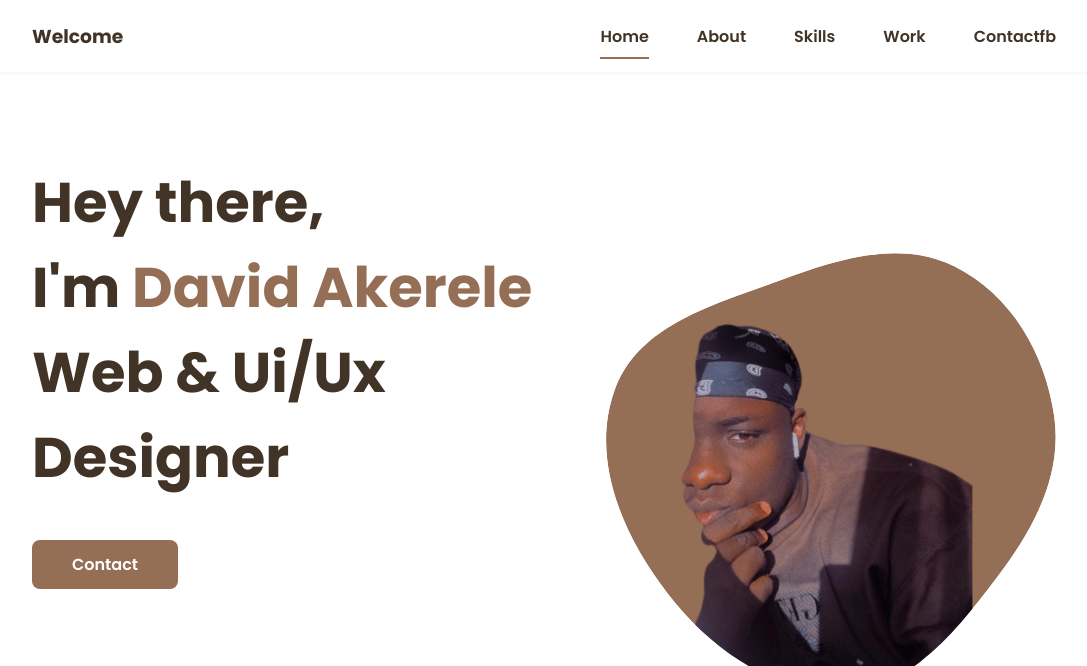
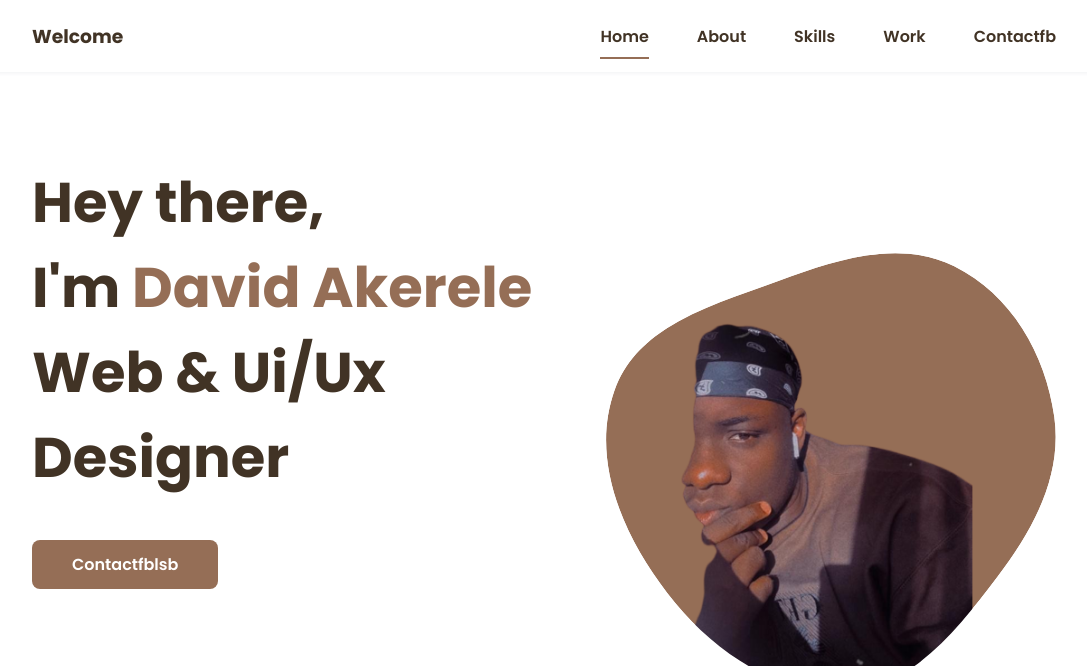
Before and after one commit to DavidAkerele/My-Portfolio-Website, a plain HTML site: page index.html in a window 1280 px wide. Shown: the top 666 px of the page, without its empty margins (96-1183 px from the left). Drawn offline with nearby package versions, Linux system fonts and the light colour scheme.

Commit message:
second contact kini

```diff
--- a/index.html
+++ b/index.html
@@ -41,7 +41,7 @@
                 <div class="home__data">
                     <h1 class="home__title">Hey there,<br>I'm <span class="home__title-color">David Akerele</span><br> Web & Ui/Ux <br> Designer</h1>
 
-                    <a href="#contact" class="button">Contact</a>
+                    <a href="#contact" class="button">Contactfblsb</a>
                 </div>
 
                 <div class="home__social">
```
